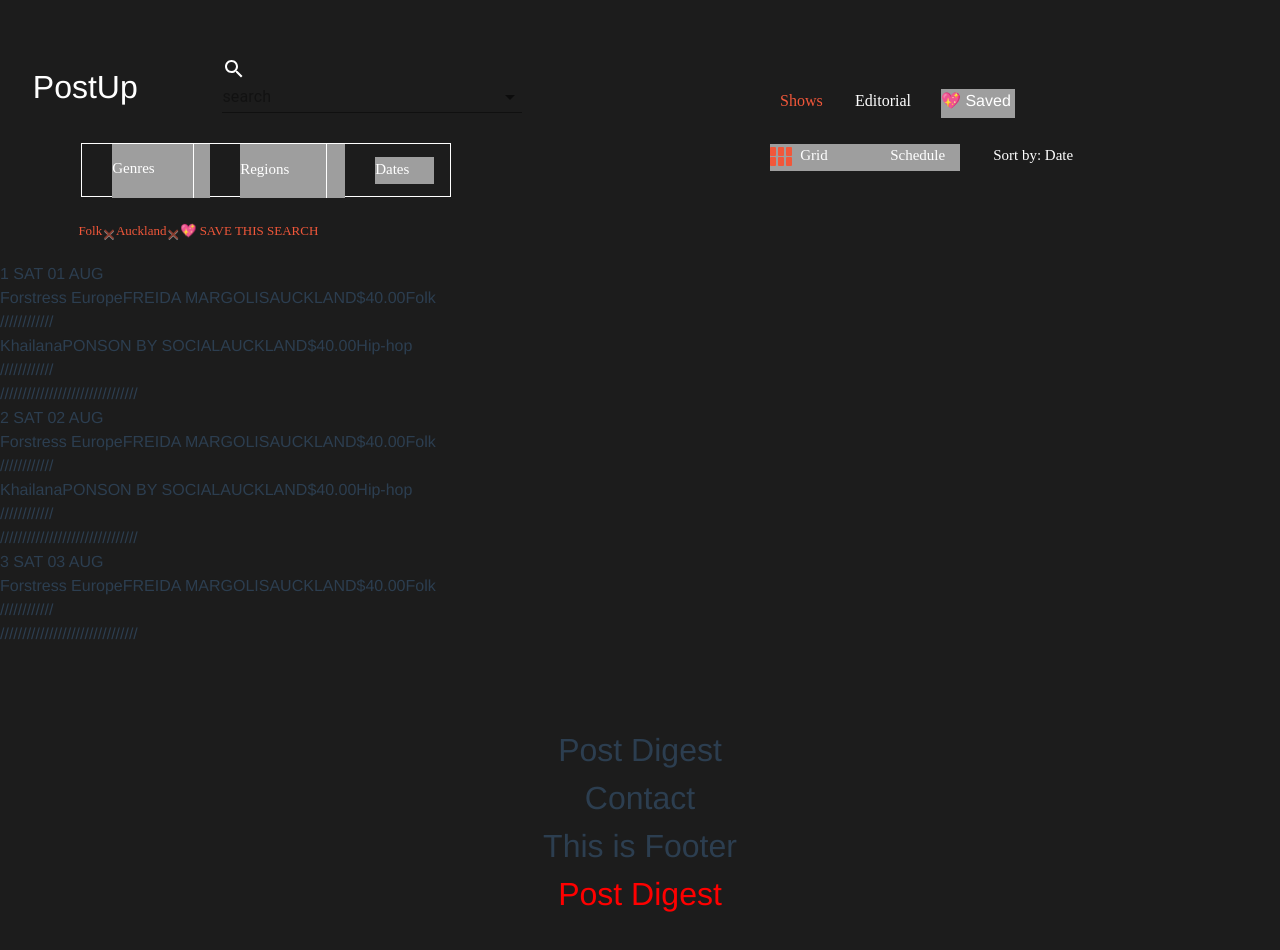
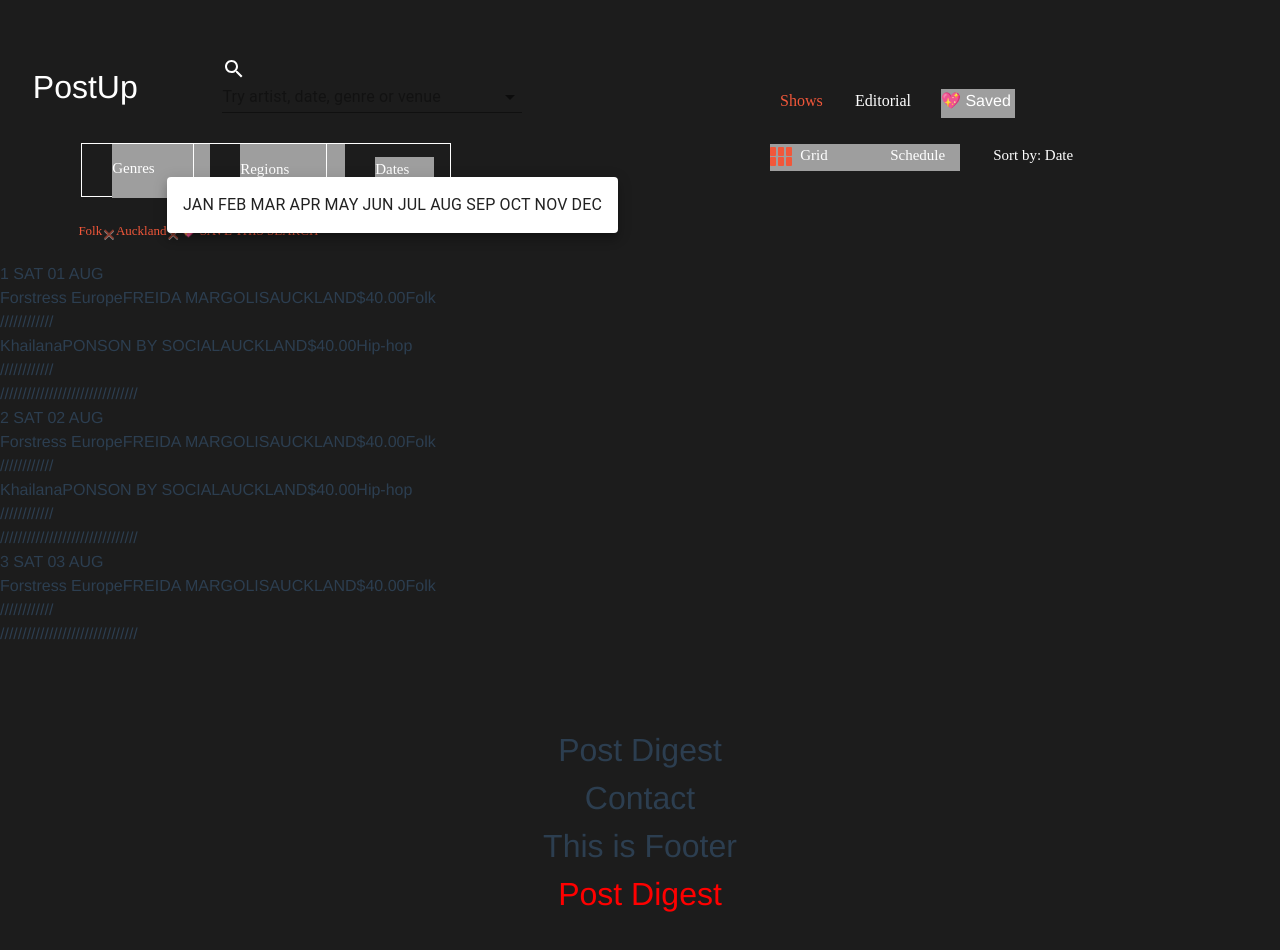
Before and after one commit to Vivek9876/next-js-SSR, a Next.js app: page /schedule in a window 1280 px wide. Both pictures are taken after a click on the element "Dates". Shown: the top 950 px of the page. Built offline with nearby package versions, Linux system fonts and the light colour scheme; grey boxes are pictures that could not be loaded.

Commit message:
Added changes related to dates

```diff
--- a/components/GithubCorner.js
+++ /dev/null
@@ -1,54 +0,0 @@
-// Thanks @twholman!
-
-export default function GitHubCorner() {
-  return (
-    <a
-      href="https://github.com/sanity-io/example-frontend-next-js"
-      className="github-corner"
-      aria-label="View source on Github"
-      title="View source on Github"
-    >
-      <svg viewBox="0 0 250 250" aria-hidden="true">
-        <path d="M0,0 L115,115 L130,115 L142,142 L250,250 L250,0 Z" />
-        <path
-          d="M128.3,109.0 C113.8,99.7 119.0,89.6 119.0,89.6 C122.0,82.7 120.5,78.6 120.5,78.6 C119.2,72.0 123.4,76.3 123.4,76.3 C127.3,80.9 125.5,87.3 125.5,87.3 C122.9,97.6 130.6,101.9 134.4,103.2"
-          fill="currentColor"
-          className="octo-arm"
-        />
-        <path
-          d="M115.0,115.0 C114.9,115.1 118.7,116.5 119.8,115.4 L133.7,101.6 C136.9,99.2 139.9,98.4 142.2,98.6 C133.8,88.0 127.5,74.4 143.8,58.0 C148.5,53.4 154.0,51.2 159.7,51.0 C160.3,49.4 163.2,43.6 171.4,40.1 C171.4,40.1 176.1,42.5 178.8,56.2 C183.1,58.6 187.2,61.8 190.9,65.4 C194.5,69.0 197.7,73.2 200.1,77.6 C213.8,80.2 216.3,84.9 216.3,84.9 C212.7,93.1 206.9,96.0 205.4,96.6 C205.1,102.4 203.0,107.8 198.3,112.5 C181.9,128.9 168.3,122.5 157.7,114.1 C157.9,116.9 156.7,120.9 152.7,124.9 L141.0,136.5 C139.8,137.7 141.6,141.9 141.8,141.8 Z"
-          fill="currentColor"
-          className="octo-body"
-        />
-      </svg>
-      <style jsx>{`
-    svg {
-      fill: #f85040;
-      color: #fff;
-      position: fixed;
-      top: 0;
-      border: 0;
-      right: 0;
-      height: 3.366rem;
-    }
-    .octo-arm {
-      transform-origin: 130px 106px;
-    }
-    .github-corner:hover .octo-arm {
-      animation:octocat-wave 560ms ease-in-out
-    }
-    @keyframes octocat-wave {
-      0%,100% {transform:rotate(0)}
-      20%, 60% {transform:rotate(-25deg)}
-      40%,80% {transform:rotate(10deg)}
-    }
-    @media (max-width:500px) {
-      .github-corner:hover
-      .octo-arm{animation:none
-    }
-    .github-corner .octo-arm {
-      animation:octocat-wave 560ms ease-in-out
-    }`}</style>
-    </a>
-  );
-}
--- a/components/globalSearch.js
+++ b/components/globalSearch.js
@@ -11,14 +11,10 @@ export default function Search() {
             options={top100Films}
             getOptionLabel={(option) => option.title}
             style={{ width: 300 }}
-            renderInput={(params) => <><SearchIcon /><TextField {...params} placeholder="search"></TextField></>}
+            renderInput={(params) => <><SearchIcon /><TextField {...params} placeholder="Try artist, date, genre or venue"></TextField></>}
         />
     );
 }
 const top100Films = [
     { title: 'The Shawshank Redemption', year: 1994 },
-    { title: 'The Godfather', year: 1972 },
-    { title: 'The Godfather: Part II', year: 1974 },
-    { title: 'The Dark Knight', year: 2008 },
-    { title: '12 Angry Men', year: 1957 },
-    { title: "Schindler's List", year: 1993 }]
+]
--- a/package.json
+++ b/package.json
@@ -8,9 +8,7 @@
     "@material-ui/core": "^4.11.0",
     "@material-ui/icons": "^4.9.1",
     "@material-ui/lab": "^4.0.0-alpha.56",
-    "@sanity/block-content-to-react": "^1.3.12",
-    "@sanity/client": "^0.132.10",
-    "@sanity/image-url": "^0.132.8",
+    "@material-ui/pickers": "^3.2.10",
     "bootstrap": "^4.5.3",
     "moment": "^2.29.1",
     "next": "^9.3.1",
--- a/shared/filter/common/data.js
+++ b/shared/filter/common/data.js
@@ -1,2 +1,3 @@
-export const typeName = ['ACOUSTIC/SOLO', 'ALTERNATIVE', 'ART/NOICE', 'BLUES', 'CLASSICAL','BLUES','BLUES','BLUES','BLUES','BLUES','BLUES']
-export const cityName = ['NATIONWIDE', 'AUCKLAND', 'BAY-OF-PANELTY', 'CANTERBURRY', 'CENTRAL OTAGO','CANTERBURRY','CANTERBURRY','CANTERBURRY','CANTERBURRY']
+export const typeName = ['ACOUSTIC/SOLO', 'ALTERNATIVE', 'ART/NOICE', 'BLUES', 'CLASSICAL', 'BLUES', 'BLUES', 'BLUES', 'BLUES', 'BLUES', 'BLUES']
+export const cityName = ['NATIONWIDE', 'AUCKLAND', 'BAY-OF-PANELTY', 'CANTERBURRY', 'CENTRAL OTAGO', 'CANTERBURRY', 'CANTERBURRY', 'CANTERBURRY', 'CANTERBURRY']
+export const months = ['JAN', 'FEB', 'MAR', 'APR', 'MAY', 'JUN', 'JUL', 'AUG', 'SEP', 'OCT', 'NOV', 'DEC']
--- a/shared/filter/common/tags.js
+++ b/shared/filter/common/tags.js
@@ -3,7 +3,7 @@ import { makeStyles } from '@material-ui/core/styles';
 import Chip from '@material-ui/core/Chip';
 import Paper from '@material-ui/core/Paper';
 import FilterStyle from "../filter.style";
-import styled from '@emotion/styled';
+// import styled from '@emotion/styled';
 const useStyles = makeStyles((theme) => ({
     root: {
         display: 'flex',
--- a/shared/filter/component/dates.js
+++ b/shared/filter/component/dates.js
@@ -1,17 +1,59 @@
 import React from "react";
 import FilterStyle from "../filter.style";
+import { makeStyles } from '@material-ui/core/styles';
+import Popover from '@material-ui/core/Popover';
+import Typography from '@material-ui/core/Typography';
+import { months } from '../common/data';
+
+const useStyles = makeStyles((theme) => ({
+    typography: {
+        padding: theme.spacing(2),
+    },
+}));
 
 const Dates = () => {
 
-    const onClickDates = () => {
-        console.log("Clicked on Dates")
-    }
+    const classes = useStyles();
+    const [anchorEl, setAnchorEl] = React.useState(null);
+
+    const handleClick = (event) => {
+        setAnchorEl(event.currentTarget);
+    };
+
+    const handleClose = () => {
+        setAnchorEl(null);
+    };
+
+    const open = Boolean(anchorEl);
+    const id = open ? 'simple-popover' : undefined;
 
     return (
         <>
-            <div className="v136_8">
-                <span className="v135_969" onClick={onClickDates}>Dates</span>
-                <div className="name"></div>
+            <div>
+                <div className="v136_8">
+                    <span className="v135_969" onClick={handleClick}>Dates</span>
+                    <div className="name"></div>
+                </div>
+                <Popover
+                    id={id}
+                    open={open}
+                    anchorEl={anchorEl}
+                    onClose={handleClose}
+                    anchorOrigin={{
+                        vertical: 'bottom',
+                        horizontal: 'center',
+                    }}
+                    transformOrigin={{
+                        vertical: 'top',
+                        horizontal: 'center',
+                    }}
+                >
+                    <Typography className={classes.typography}>{months.map((item) => {
+                        return(
+                        <>{item}{"    "}</>
+                        )
+                    } )}</Typography>
+                </Popover>
             </div>
             <style jsx>{FilterStyle}</style>
         </>
```
Also changed, not shown: components/Layout.js (+1 -22 lines), lib/sanity.js (deleted, +0 -11 lines), pages/index.js (+1 -20 lines), pages/people.js (+0 -16 lines), pages/person/[id].js (+0 -34 lines), utils/imageUrlFor.js (deleted, +0 -8 lines).
